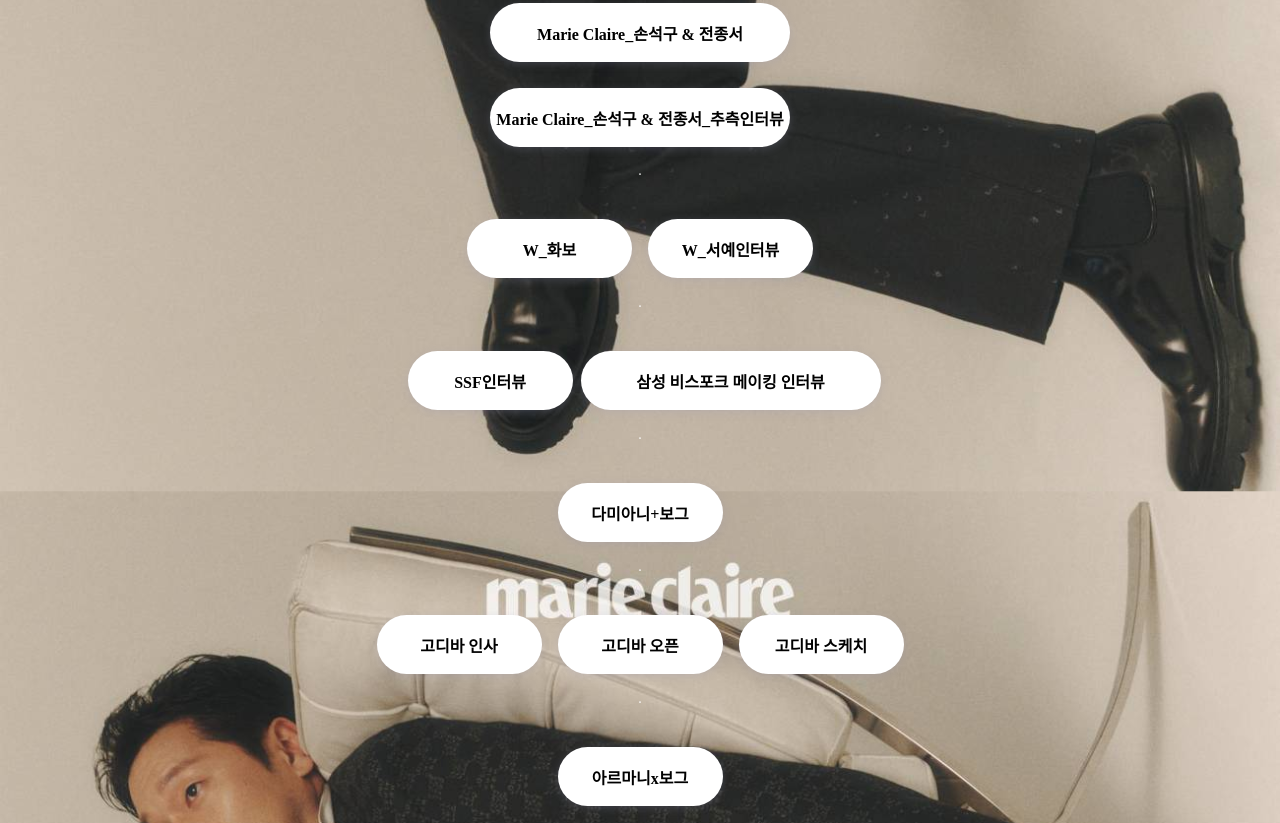
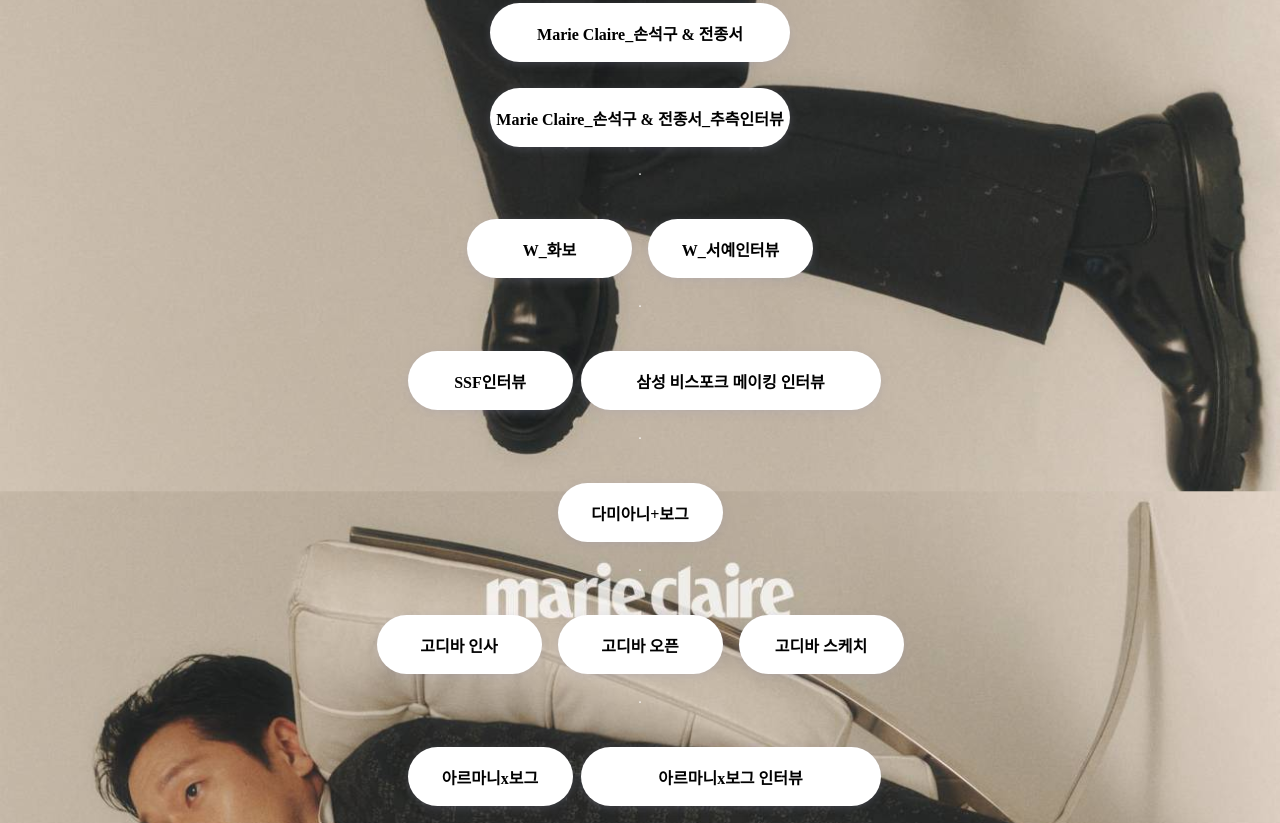
Before and after one commit to querstro/pictorial, a plain HTML site: page index.html in a window 1280 px wide. Shown: the part 710-1533 px from the top of the page. Drawn offline with Linux system fonts and the light colour scheme; a web font is replaced by a local one.

Commit message:
Update index.html

```diff
--- a/index.html
+++ b/index.html
@@ -143,7 +143,8 @@
         </div>
          <p class="sub">.</p>
         <div class="buttons">
-            <a class="minibutton"target="_blank" href="https://www.instagram.com/reel/Cj-LW79pOjD/?utm_source=ig_web_copy_link">아르마니x보그</a>
+            <a class="minibutton"target="_blank" href="https://www.instagram.com/p/CksVPzYpp3_/">아르마니x보그</a>
+            <a class="bigbutton"target="_blank" href="https://www.instagram.com/p/Ck0CtwLpCVE/">아르마니x보그 인터뷰</a>
         </div>
    </div>
 </body>
```
